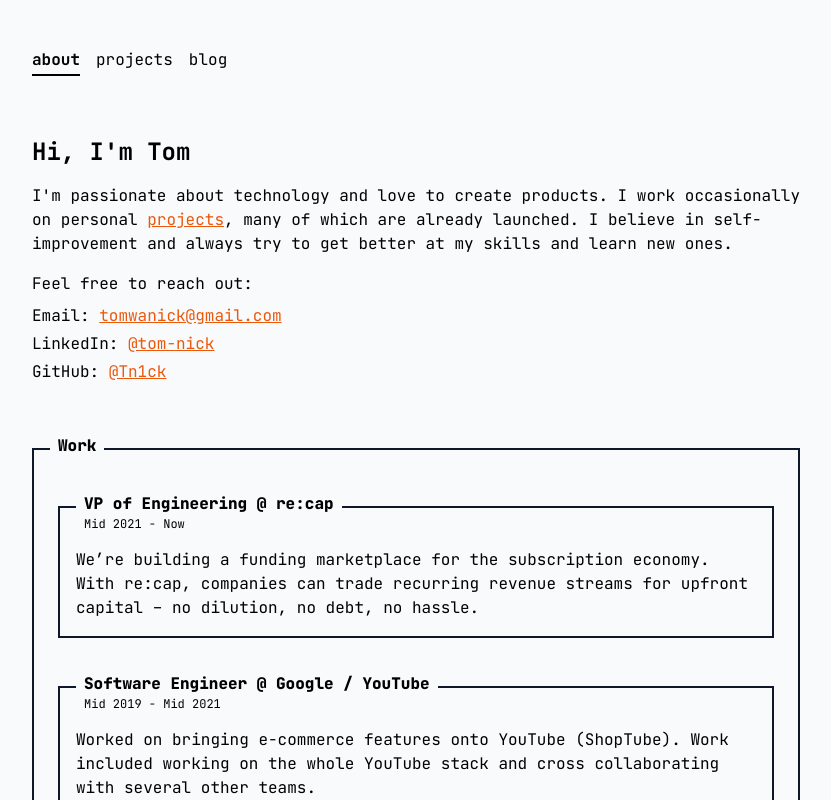
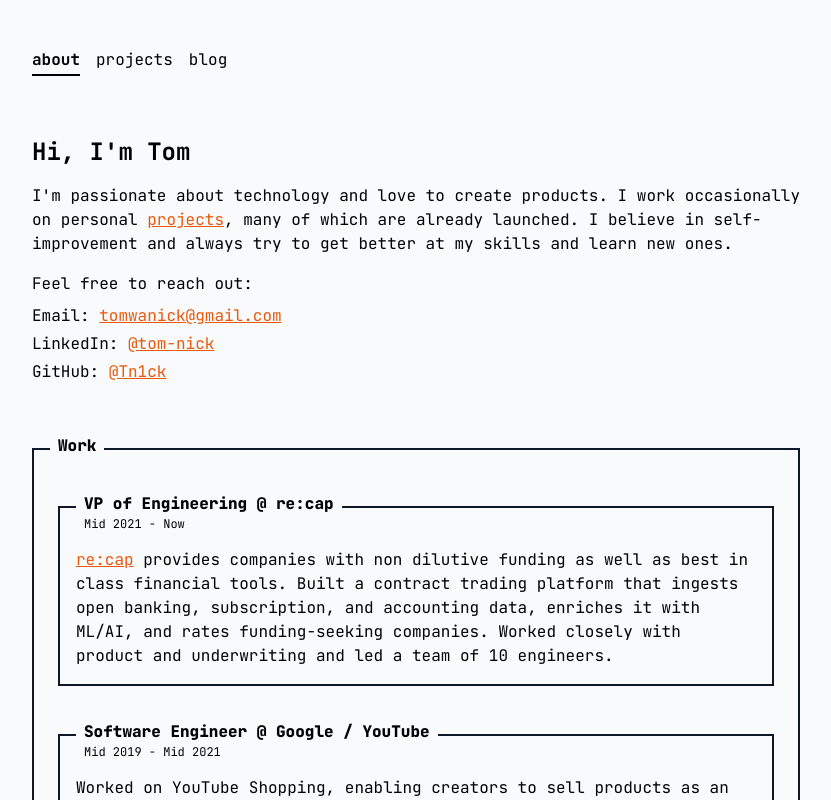
Before and after one commit to TN1ck/tn1ck.com, a Next.js app: page / in a window 1280 px wide. Shown: the top 800 px of the page, without its empty margins (224-1055 px from the left). Built offline with nearby package versions, Linux system fonts and the light colour scheme.

Commit message:
feat: refresh homepage profile

```diff
--- a/components/card.tsx
+++ b/components/card.tsx
@@ -26,7 +26,7 @@ export const Card = ({
       {title}
     </div>
     {/* Add the content again, so that the layout is always correct (especially with word breaks).. */}
-    <div className="opacity-0">{title}</div>
+    <div className="opacity-0 pointer-events-none">{title}</div>
     <div className="-mt-6">{children}</div>
   </div>
 )
--- a/pages/index.tsx
+++ b/pages/index.tsx
@@ -40,9 +40,14 @@ const workData = [
     title: "VP of Engineering @ re:cap",
     description: (
       <>
-        We’re building a funding marketplace for the subscription economy. With
-        re:cap, companies can trade recurring revenue streams for upfront
-        capital – no dilution, no debt, no hassle.
+        <a className="link" href="https://re-cap.com">
+          re:cap
+        </a>{" "}
+        provides companies with non dilutive funding as well as best in class
+        financial tools. Built a contract trading platform that ingests open
+        banking, subscription, and accounting data, enriches it with ML/AI,
+        and rates funding-seeking companies. Worked closely with product and
+        underwriting and led a team of 10 engineers.
       </>
     ),
   },
@@ -51,9 +56,11 @@ const workData = [
     title: "Software Engineer @ Google / YouTube",
     description: (
       <>
-        Worked on bringing e-commerce features onto YouTube (ShopTube). Work
-        included working on the whole YouTube stack and cross collaborating with
-        several other teams.
+        Worked on YouTube Shopping, enabling creators to sell products
+        as an additional revenue stream. Built creator-facing tooling for
+        product tagging, payout onboarding, and review pipelines, launched live
+        stream product promotions that contributed to YouTube Shopping&apos;s
+        highest-grossing day.
       </>
     ),
   },
@@ -160,7 +167,7 @@ const Home: NextPage = () => {
                 LinkedIn:{" "}
                 <a
                   className="link"
-                  href="https://www.linkedin.com/in/tom-nick-50515110b/"
+                  href="https://www.linkedin.com/in/tom-nick/"
                 >
                   @tom-nick
                 </a>
```
